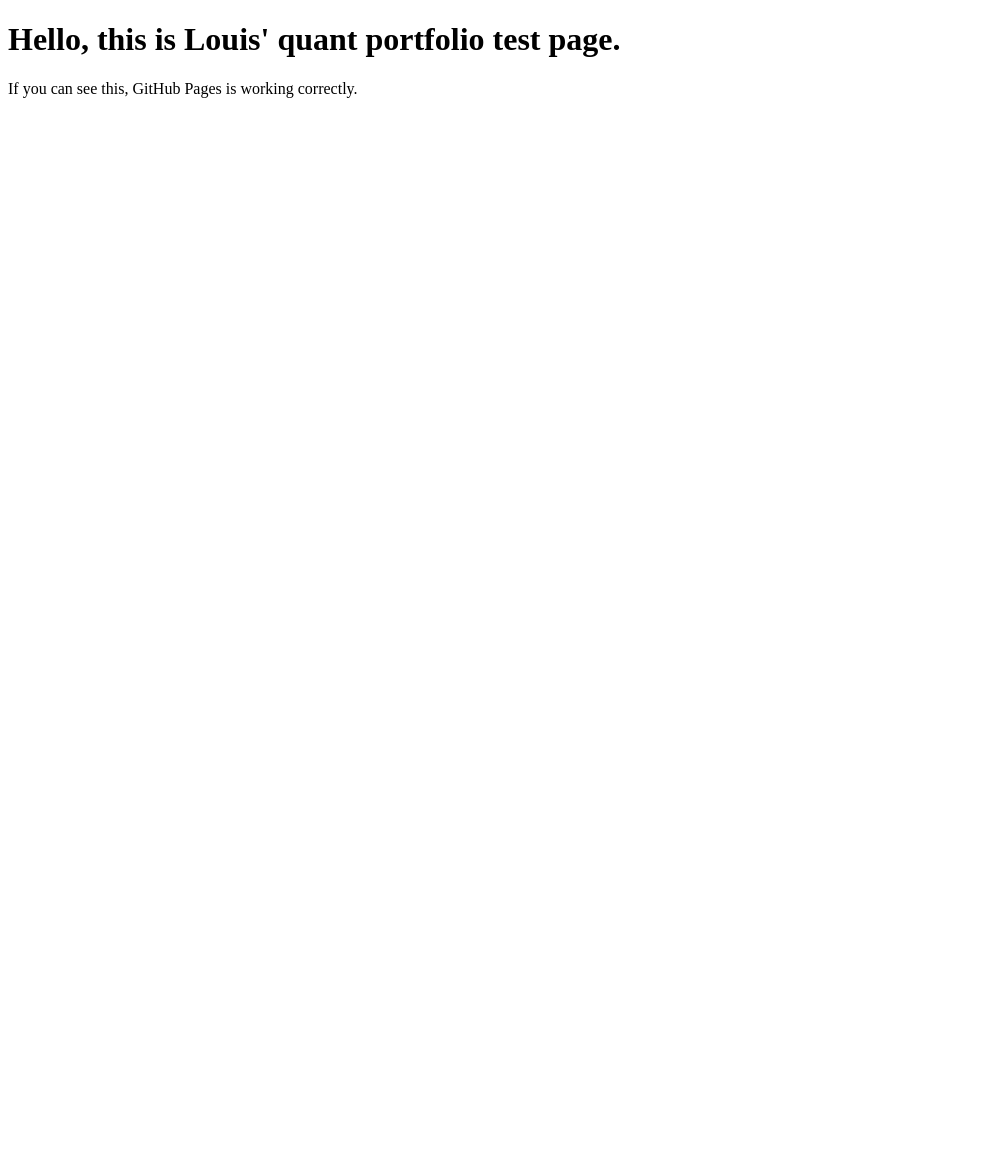
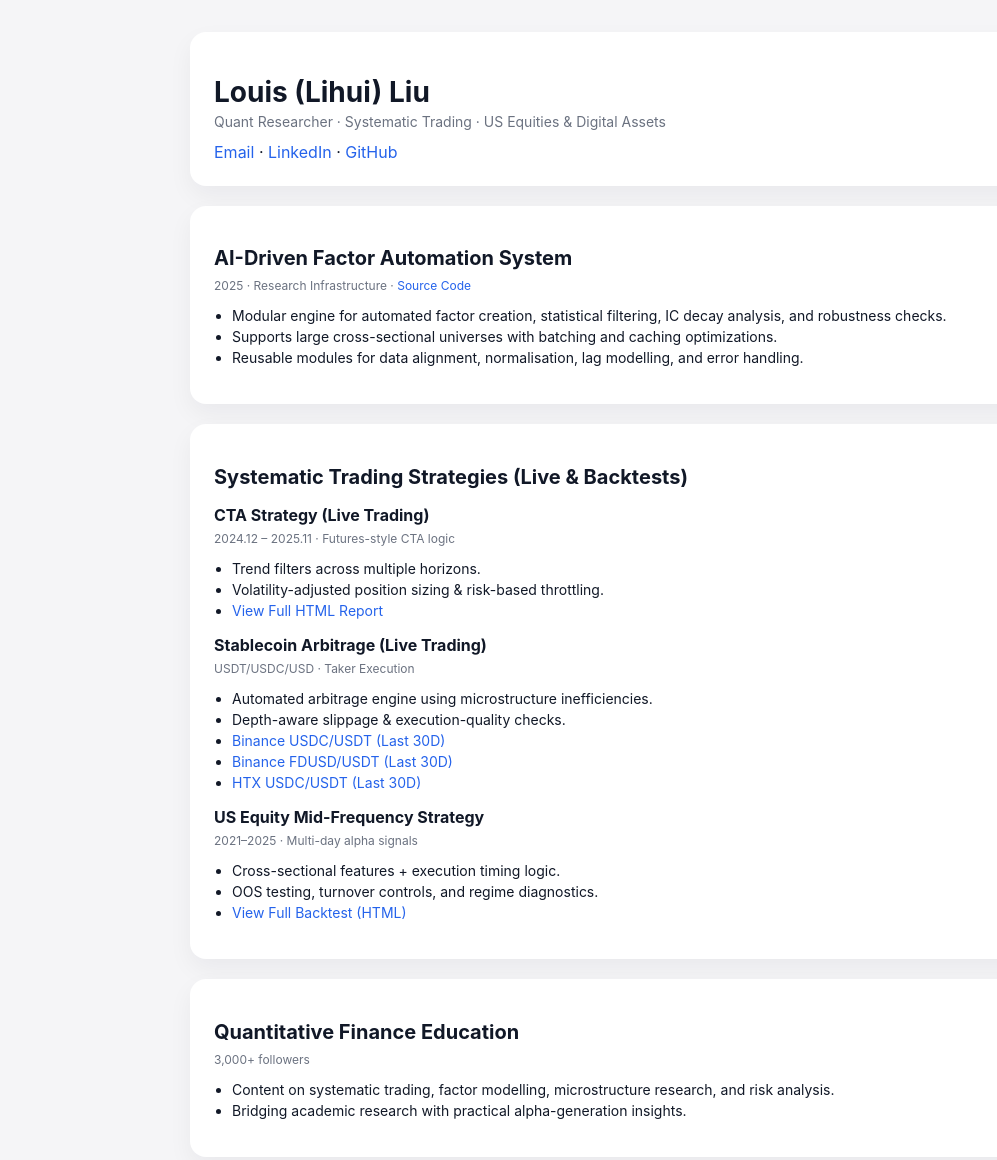
Before and after one commit to LouisLiu2000/quant-portfolio, a plain HTML site: page index.html in a window 1280 px wide. Shown: the whole page, without its empty margins (0-997 px from the left). Before the commit the page ends 800 px from the top, so only its background shows below. Drawn offline with Linux system fonts and the light colour scheme.

Commit message:
Update index.html

```diff
--- a/index.html
+++ b/index.html
@@ -1,11 +1,111 @@
 <!DOCTYPE html>
-<html>
-  <head>
-    <meta charset="UTF-8">
-    <title>Louis Test Page</title>
-  </head>
-  <body>
-    <h1>Hello, this is Louis' quant portfolio test page.</h1>
-    <p>If you can see this, GitHub Pages is working correctly.</p>
-  </body>
+<html lang="en">
+<head>
+  <meta charset="UTF-8">
+  <title>Louis Liu – Quant Research Portfolio</title>
+  <meta name="viewport" content="width=device-width, initial-scale=1">
+  <style>
+    body {
+      font-family: -apple-system, BlinkMacSystemFont, "Segoe UI", sans-serif;
+      margin: 0;
+      background: #f5f5f7;
+      color: #111827;
+    }
+    .container {
+      max-width: 900px;
+      margin: 0 auto;
+      padding: 32px 16px 48px;
+    }
+    .card {
+      background: white;
+      border-radius: 16px;
+      padding: 24px;
+      margin-bottom: 20px;
+      box-shadow: 0 10px 25px rgba(15, 23, 42, 0.05);
+    }
+    h1 { font-size: 28px; margin-bottom: 4px; }
+    h2 { font-size: 20px; margin-bottom: 8px; }
+    h3 { font-size: 16px; margin: 16px 0 6px; }
+    .subtitle { color: #6b7280; font-size: 14px; margin-bottom: 12px; }
+    a { color: #2563eb; text-decoration: none; }
+    a:hover { text-decoration: underline; }
+    ul { padding-left: 18px; font-size: 14px; }
+    li { margin-bottom: 4px; }
+    .project-meta { font-size: 12px; color: #6b7280; margin-bottom: 6px; }
+  </style>
+</head>
+
+<body>
+<div class="container">
+
+  <!-- Header -->
+  <div class="card">
+    <h1>Louis (Lihui) Liu</h1>
+    <div class="subtitle">
+      Quant Researcher · Systematic Trading · US Equities & Digital Assets
+    </div>
+    <div class="header-links">
+      <a href="mailto:louis001226@gmail.com">Email</a> ·
+      <a href="https://linkedin.com/in/louisliu2000" target="_blank">LinkedIn</a> ·
+      <a href="https://github.com/LouisLiu2000" target="_blank">GitHub</a>
+    </div>
+  </div>
+
+  <!-- Factor Automation -->
+  <div class="card">
+    <h2>AI-Driven Factor Automation System</h2>
+    <div class="project-meta">
+      2025 · Research Infrastructure ·
+      <a href="https://github.com/LouisLiu2000/1.-Factor-Automation-V6.0" target="_blank">Source Code</a>
+    </div>
+    <ul>
+      <li>Modular engine for automated factor creation, statistical filtering, IC decay analysis, and robustness checks.</li>
+      <li>Supports large cross-sectional universes with batching and caching optimizations.</li>
+      <li>Reusable modules for data alignment, normalisation, lag modelling, and error handling.</li>
+    </ul>
+  </div>
+
+  <!-- Live & Backtest Strategies -->
+  <div class="card">
+    <h2>Systematic Trading Strategies (Live & Backtests)</h2>
+
+    <h3>CTA Strategy (Live Trading)</h3>
+    <div class="project-meta">2024.12 – 2025.11 · Futures-style CTA logic</div>
+    <ul>
+      <li>Trend filters across multiple horizons.</li>
+      <li>Volatility-adjusted position sizing & risk-based throttling.</li>
+      <li><a href="reports/Crypto CTA Live Trading Track 2024.12.04 - 2025.11.25.html" target="_blank">View Full HTML Report</a></li>
+    </ul>
+
+    <h3>Stablecoin Arbitrage (Live Trading)</h3>
+    <div class="project-meta">USDT/USDC/USD · Taker Execution</div>
+    <ul>
+      <li>Automated arbitrage engine using microstructure inefficiencies.</li>
+      <li>Depth-aware slippage & execution-quality checks.</li>
+      <li><a href="reports/Crypto Arbitrage Live Binance_USDC_USDT_Past_30D.html" target="_blank">Binance USDC/USDT (Last 30D)</a></li>
+      <li><a href="reports/Crypto Arbitrage Live Binance_FDUSD_USDT_Past_30D.html" target="_blank">Binance FDUSD/USDT (Last 30D)</a></li>
+      <li><a href="reports/Crypto Arbitrage Live HTX_USDC_USDT_Past_30D.html" target="_blank">HTX USDC/USDT (Last 30D)</a></li>
+    </ul>
+
+    <h3>US Equity Mid-Frequency Strategy</h3>
+    <div class="project-meta">2021–2025 · Multi-day alpha signals</div>
+    <ul>
+      <li>Cross-sectional features + execution timing logic.</li>
+      <li>OOS testing, turnover controls, and regime diagnostics.</li>
+      <li><a href="reports/US-Equity Backtest 2021.11.25-2025.11.24.html" target="_blank">View Full Backtest (HTML)</a></li>
+    </ul>
+  </div>
+
+  <!-- Education -->
+  <div class="card">
+    <h2>Quantitative Finance Education</h2>
+    <div class="project-meta">3,000+ followers</div>
+    <ul>
+      <li>Content on systematic trading, factor modelling, microstructure research, and risk analysis.</li>
+      <li>Bridging academic research with practical alpha-generation insights.</li>
+    </ul>
+  </div>
+
+</div>
+</body>
 </html>
```
